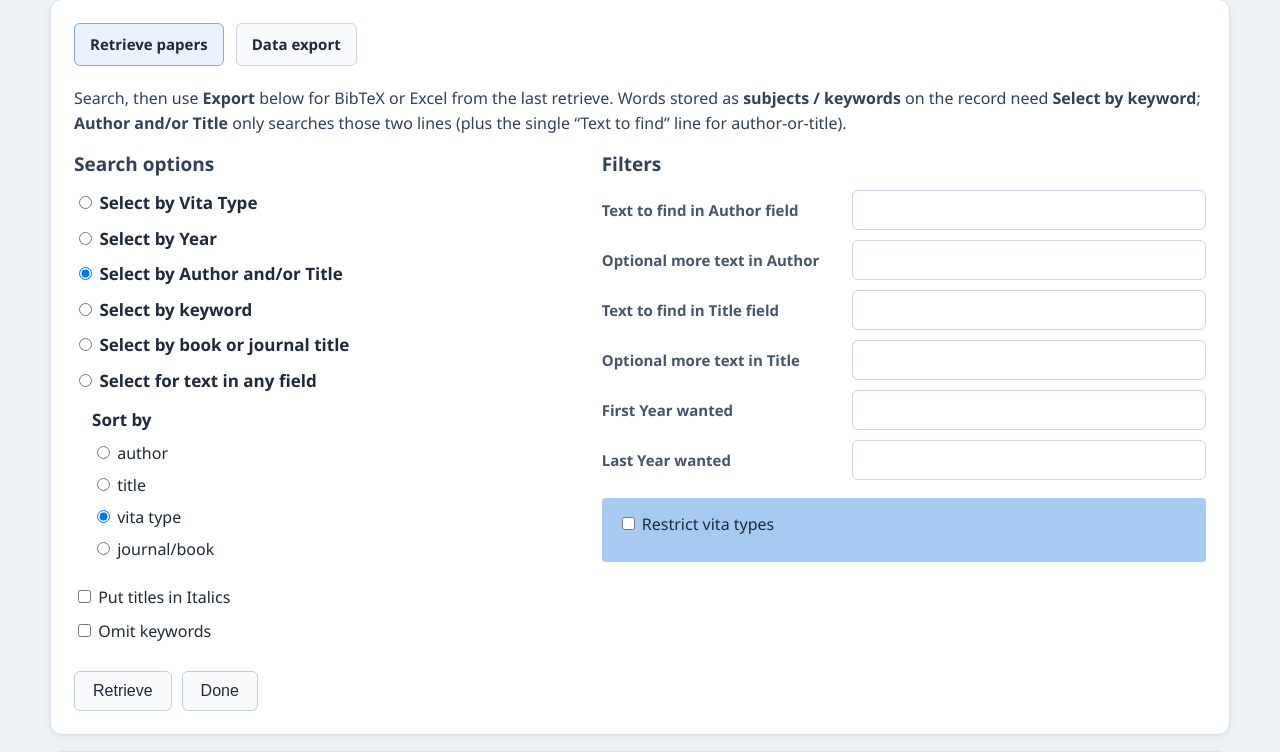
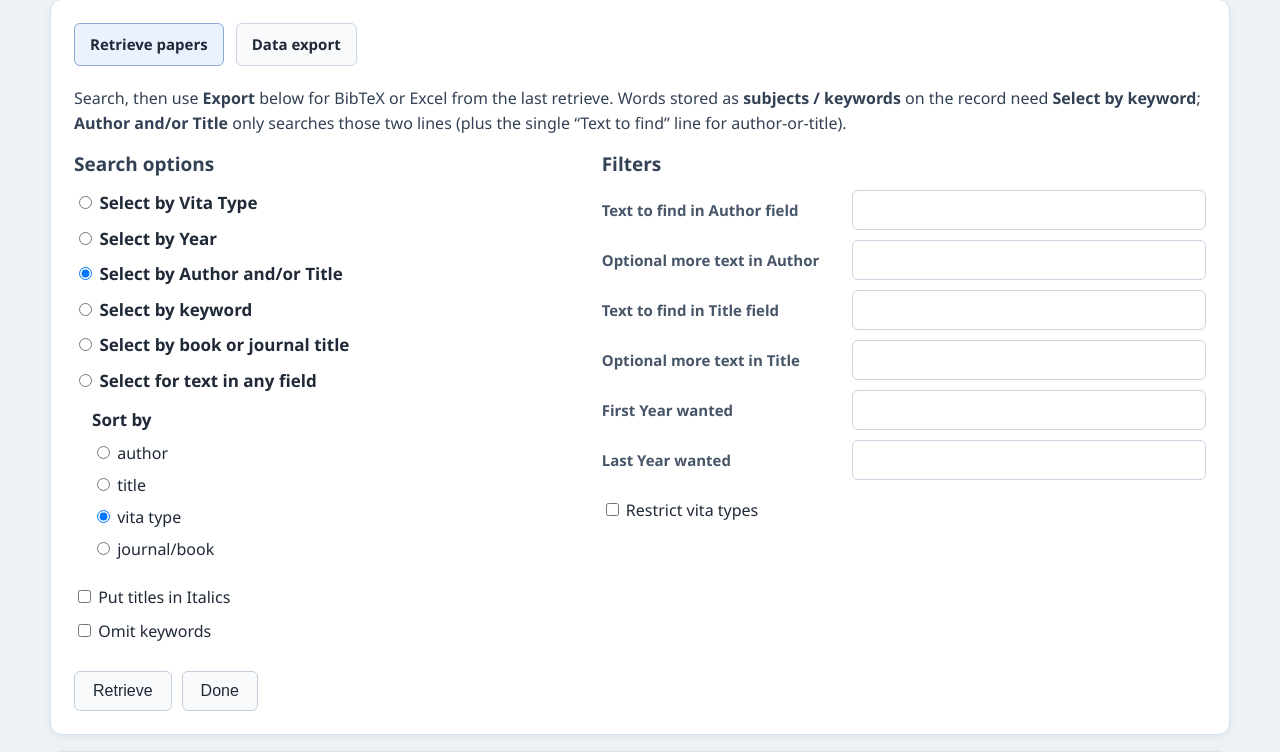
Before and after one commit to yanny2five/paperfile-web, a Flask app: page /retrieve in a window 1280 px wide. Shown: the part 130-882 px from the top of the page. Run offline with Flask 3, Linux system fonts and the light colour scheme.

Commit message:
Retrieve vita UI: drop outer blue strip; fix parity WEB_ROOT for single-tree clones
- Remove #a6caf0 wrapper around restrict-vita block; keep white grooved grid
- When paperfile-web/ is absent, use paperfile/ for parity subprocess (same tree)

Co-authored-by: Cursor <cursoragent@cursor.com>

```diff
--- a/templates/_paperfile_search_styles.html
+++ b/templates/_paperfile_search_styles.html
@@ -172,14 +172,14 @@
             font-weight: 400;
         }
 
-        /* Desktop parity: retrievepapers_restrictvitatype (Tk #a6caf0 strip + white grooved frame, 3 cols) */
+        /* Restrict vita block: white grooved inner panel + 3-col grid (no full-width blue wrapper) */
         .retrieve-vita-desktop {
-            background: #a6caf0;
+            background: transparent;
             margin-top: 18px;
             margin-left: 0;
             margin-right: 0;
-            padding: 14px 16px 16px;
-            border-radius: 4px;
+            padding: 0;
+            border-radius: 0;
             box-sizing: border-box;
             max-width: 100%;
         }
@@ -280,13 +280,7 @@
             }
         }
 
-        /* Themed shells (soft / pop / modern) override .vita-box — keep desktop strip */
-        html.pf-ui-soft .retrieve-vita-desktop,
-        html.pf-ui-pop .retrieve-vita-desktop,
-        html.pf-ui-modern .retrieve-vita-desktop {
-            background: #a6caf0 !important;
-        }
-
+        /* Themed shells: keep grooved white vita panel; no outer blue fill */
         html.pf-ui-soft .retrieve-vita-desktop .vita-box-desktop,
         html.pf-ui-pop .retrieve-vita-desktop .vita-box-desktop,
         html.pf-ui-modern .retrieve-vita-desktop .vita-box-desktop {
```
Also changed, not shown: tests/parity/conftest.py (+6 -1 lines).
